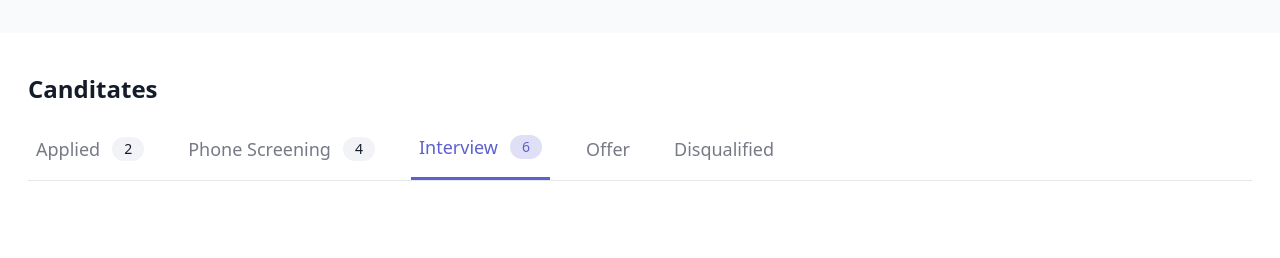
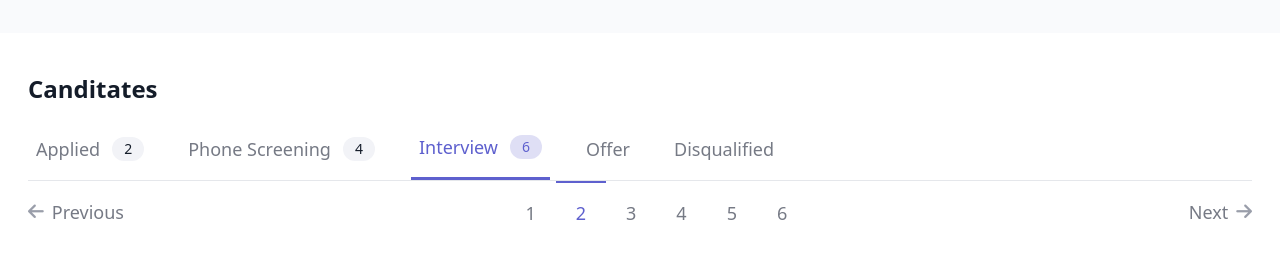
Before and after one commit to TimmyChan99/youcan-test, a website built with webpack: page src/index.html in a window 1280 px wide. Shown: the part 222-480 px from the top of the page. Built offline with nearby package versions, Linux system fonts and the light colour scheme; no server answers.

Commit message:
Create and style pagination section

```diff
--- a/src/index.html
+++ b/src/index.html
@@ -109,6 +109,24 @@
                 <li class='px-2 py-4'>disqualified</li>
             </ul>
             <ul class='grid text-lg' id='candidates-list'></ul>
+            <div class='flex items-center justify-between text-lg'>
+                <span class='text-custom-gray space-x-2 flex items-center font-medium'>
+                    <i class="fa-solid fa-arrow-left text-[#9a9eaa]"></i>
+                    <a href='/'>Previous</a>
+                </span>
+                <div class='flex items-start font-medium text-custom-gray'>
+                    <a href='/' class='px-5 py-4 border-t-2 border-transparent'>1</a>
+                    <a href='/' class='px-5 py-4 border-t-2 border-custom-purple text-center text-custom-purple'>2</a>
+                    <a href='/' class='px-5 py-4 border-t-2 border-transparent'>3</a>
+                    <a href='/' class='px-5 py-4 border-t-2 border-transparent'>4</a>
+                    <a href='/' class='px-5 py-4 border-t-2 border-transparent'>5</a>
+                    <a href='/' class='px-5 py-4 border-t-2 border-transparent'>6</a>
+                </div>
+                <span class='text-custom-gray space-x-2 flex items-center font-medium'>
+                    <a href='/'>Next</a>
+                    <i class="fa-solid fa-arrow-right text-[#9a9eaa]"></i>
+                </span>
+            </div>
         </div>
     </main>
 </body>
```
